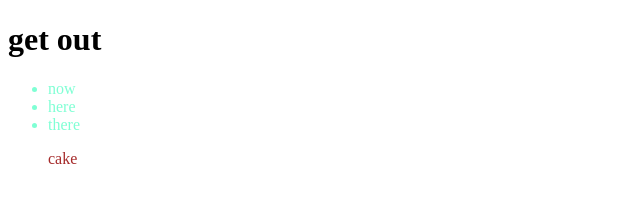
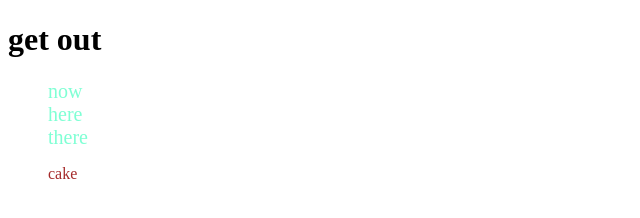
Before and after one commit to Somtochukwu-Clinton/First-repository, a website: page index.html in a window 1280 px wide. Shown: the whole page, without its empty margins (0-640 px from the left). Drawn offline with Linux system fonts and the light colour scheme.

Commit message:
list styling

```diff
--- a/index.css
+++ b/index.css
@@ -1,5 +1,10 @@
 ul{
     color: aquamarine;
+
+    li{
+        list-style: none;
+        font-size: 20px;
+    }
 }
 .kel{
     color: brown;
```
